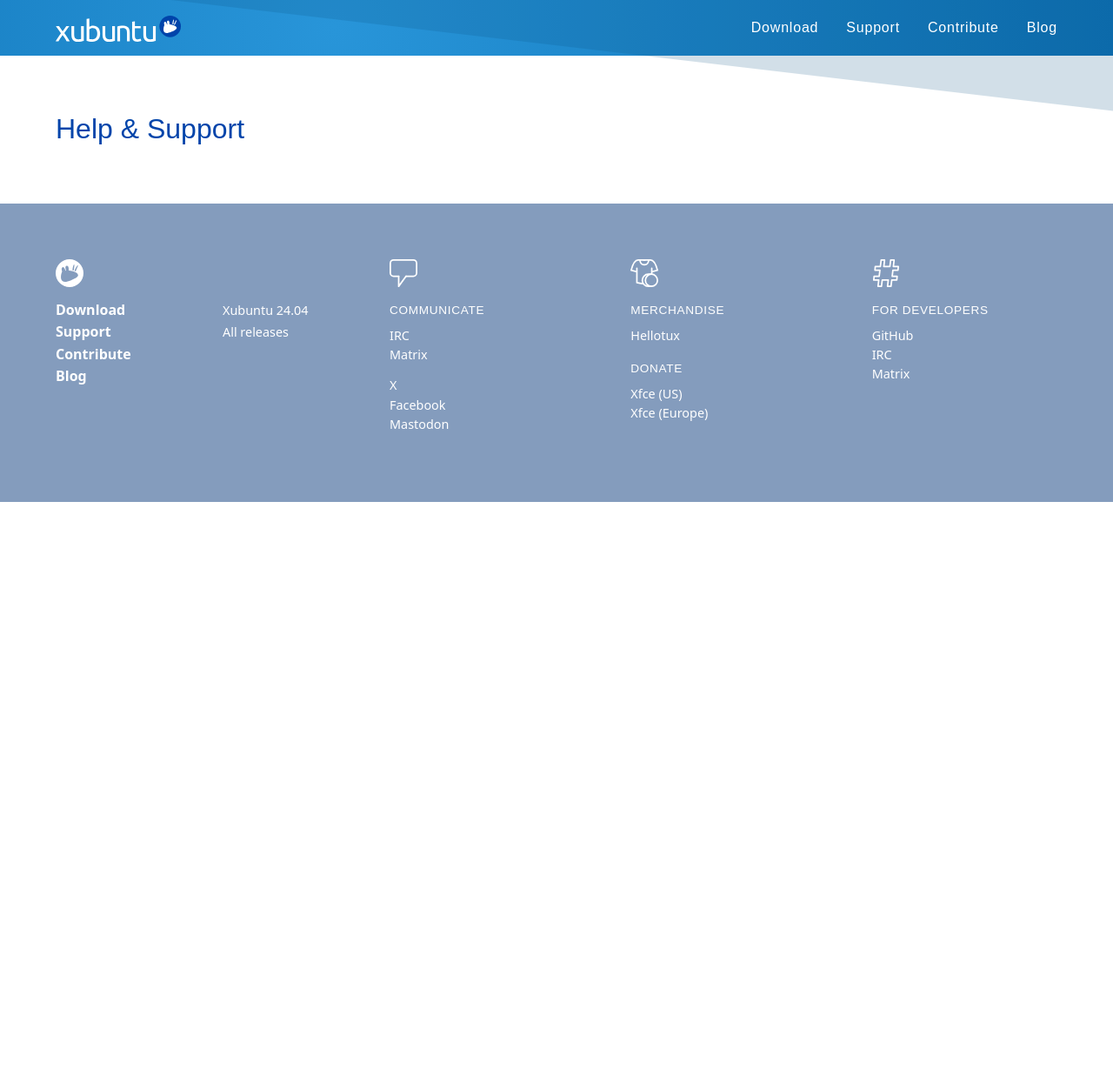
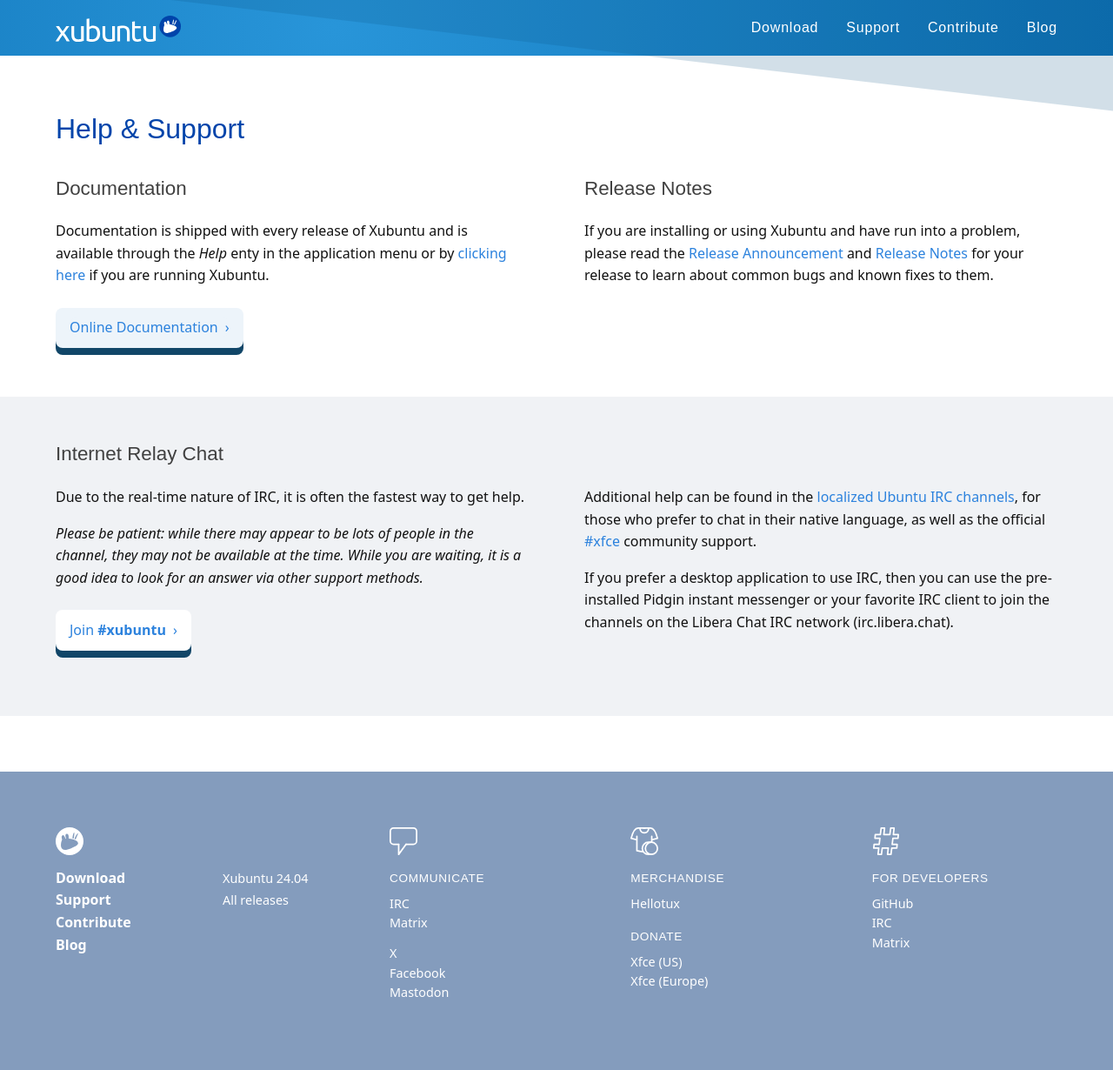
Before and after one commit to Xubuntu/xubuntu-website-next, a Jekyll site: the page built from help.md, in a window 1280 px wide. Shown: the whole page at 87% size. Built offline with Jekyll 4.4.1, drawn with Linux system fonts in a browser that asks for light colours; before the commit the page ends 900 px from its top, so only the background shows below that.

Commit message:
Work on the Support page

```diff
--- a/_layouts/page.html
+++ b/_layouts/page.html
@@ -2,7 +2,7 @@
 layout: default
 ---
 
-<section>
+<section class="page">
    <h2>{{ page.title }}</h2>
    {{ content }}
 </section>
--- a/assets/css/xubuntu.css
+++ b/assets/css/xubuntu.css
@@ -127,7 +127,7 @@
    margin-bottom: var(--pad);
    position: relative;
    width: 100vw;
-   left: calc( -1 * max( 5%, calc( ( 100vw - 1200px ) / 2 ) ) );
+   left: calc( -1 * ( max( 10vw, 100vw - 1200px ) / 2 ) );
 }
    main > hr {}
 
@@ -164,7 +164,9 @@
    }
    section.wide { width: 100vw; }
       section.wide > * { width: min( 90%, 1200px ); margin-right: auto; margin-left: auto; }
-
+      section.page > section.wide {
+         margin-left: calc( -1 * ( max( 10vw, 100vw - 1200px ) / 2 ) );
+      }
 /*  Header  */
 header {
    position: relative;
@@ -264,6 +266,10 @@
 /*  Main  */
 
 main { }
+   .alternative-bg {
+      margin-top: calc( var(--pad) / 2 );
+      margin-bottom: calc( var(--pad) / 2 );
+   }
    main > .alternative-bg:last-child { margin-bottom: 0; }
 
    main article + article,
@@ -279,7 +285,8 @@
          width: 100vw;
          position: absolute;
          top: 0;
-         left: calc( -1 * max( 5%, calc( ( 100vw - 1200px ) / 2 ) ) );
+         left: calc( -1 * ( max( 10vw, 100vw - 1200px ) / 2 ) );
+         bottom: calc( min( 90%, 1200px ) );
          border-top: 1px solid var(--color-hairline);
       }
 
@@ -522,6 +529,10 @@
          box-shadow: 0 0 2em var(--color-button-glow);
       }
 
+.alternative-bg .button span,
+.alternative-bg .button::before {
+   background-color: var(--color-bg);
+}
 /*
  *
  *
--- a/help.md
+++ b/help.md
@@ -3,3 +3,32 @@
 title:      Help & Support
 menu_title: Support
 ---
+
+<section class="columns-2">
+   <div>
+      <h3>Documentation</h3>
+      <p>Documentation is shipped with every release of Xubuntu and is available through the <em>Help</em> enty in the application menu or by <a href="file:///usr/share/xubuntu-docs/index.html">clicking here</a> if you are running Xubuntu.</p>
+      <p><a href="https://xubuntu.github.io/xubuntu-docs/" class="button"><span>Online Documentation</span></a></p>
+   </div>
+   <div>
+      <h3>Release Notes</h3>
+      <p>If you are installing or using Xubuntu and have run into a problem, please read the <a href="#">Release Announcement</a> and <a href="#">Release Notes</a> for your release to learn about common bugs and known fixes to them.</p>
+   </div>
+</section>
+
+<section class="wide alternative-bg">
+   <section>
+      <h3>Internet Relay Chat</h3>
+      <section class="columns-2">
+         <div>
+            <p>Due to the real-time nature of IRC, it is often the fastest way to get help.</p>
+            <p><em>Please be patient: while there may appear to be lots of people in the channel, they may not be available at the time. While you are waiting, it is a good idea to look for an answer via other support methods.</em></p>
+            <p><a href="https://web.libera.chat/?nick=xu-help?w#xubuntu" class="button"><span>Join <strong>#xubuntu</strong></span></a></p>
+         </div>
+         <div>
+            <p>Additional help can be found in the <a href="https://wiki.ubuntu.com/IRC/ChannelList#IRC.2FChannelList.2FLocal.Local_Ubuntu_channels">localized Ubuntu IRC channels</a>, for those who prefer to chat in their native language, as well as the official <a href="https://web.libera.chat/?nick=xu-help?w#xfce">#xfce</a> community support.</p>
+            <p>If you prefer a desktop application to use IRC, then you can use the pre-installed Pidgin instant messenger or your favorite IRC client to join the channels on the Libera Chat IRC network (irc.libera.chat).</p>
+         </div>
+      </section>
+   </section>
+</section>
```
Also changed, not shown: _releases/9.04.md (+0 -2 lines), _releases/9.10.md (+0 -2 lines).
